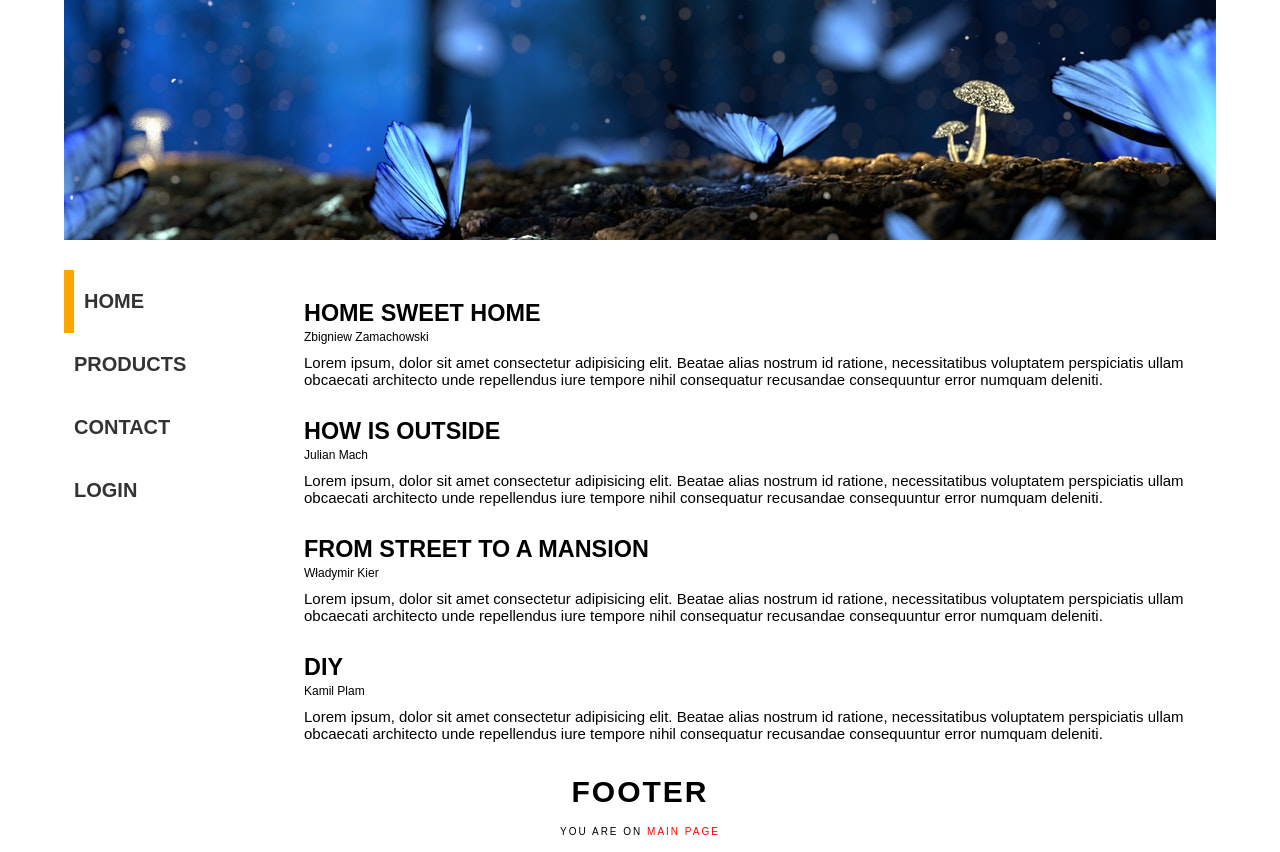
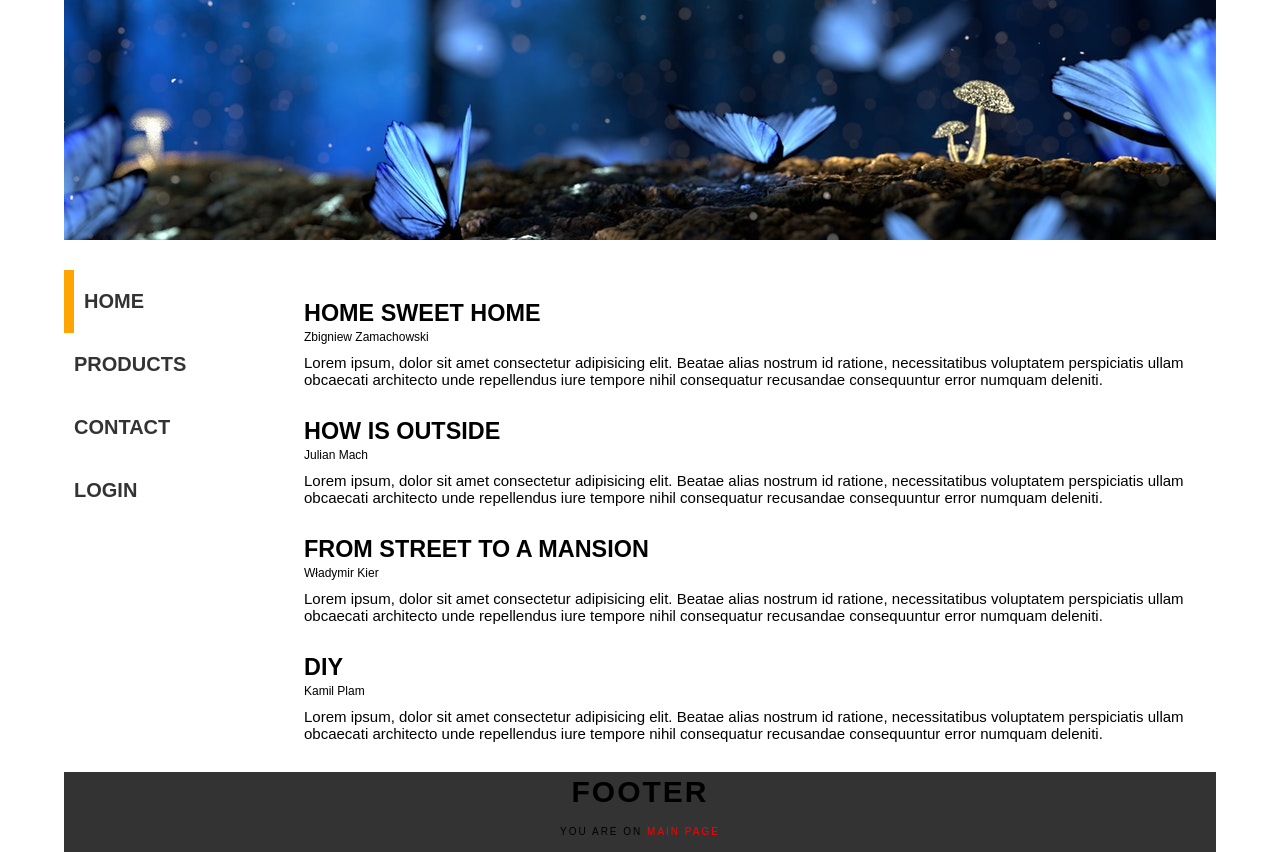
Before and after one commit to ersati/Web-Page-in-React, a React app: page / in a window 1280 px wide. Built offline with nearby package versions, Linux system fonts and the light colour scheme.

Commit message:
update footer

```diff
--- a/src/style/App.css
+++ b/src/style/App.css
@@ -38,13 +38,13 @@ article {
 footer {
   line-height: 5vh;
   height: 10vh;
-  /* background-color: #333; */
+  background-color: #333;
   text-align: center;
   letter-spacing: 2px;
   text-transform: uppercase;
 }
 footer p {
-  /* background-color: #333; */
+  background-color: #333;
   font-size: 10px;
 }
 footer span {
```
